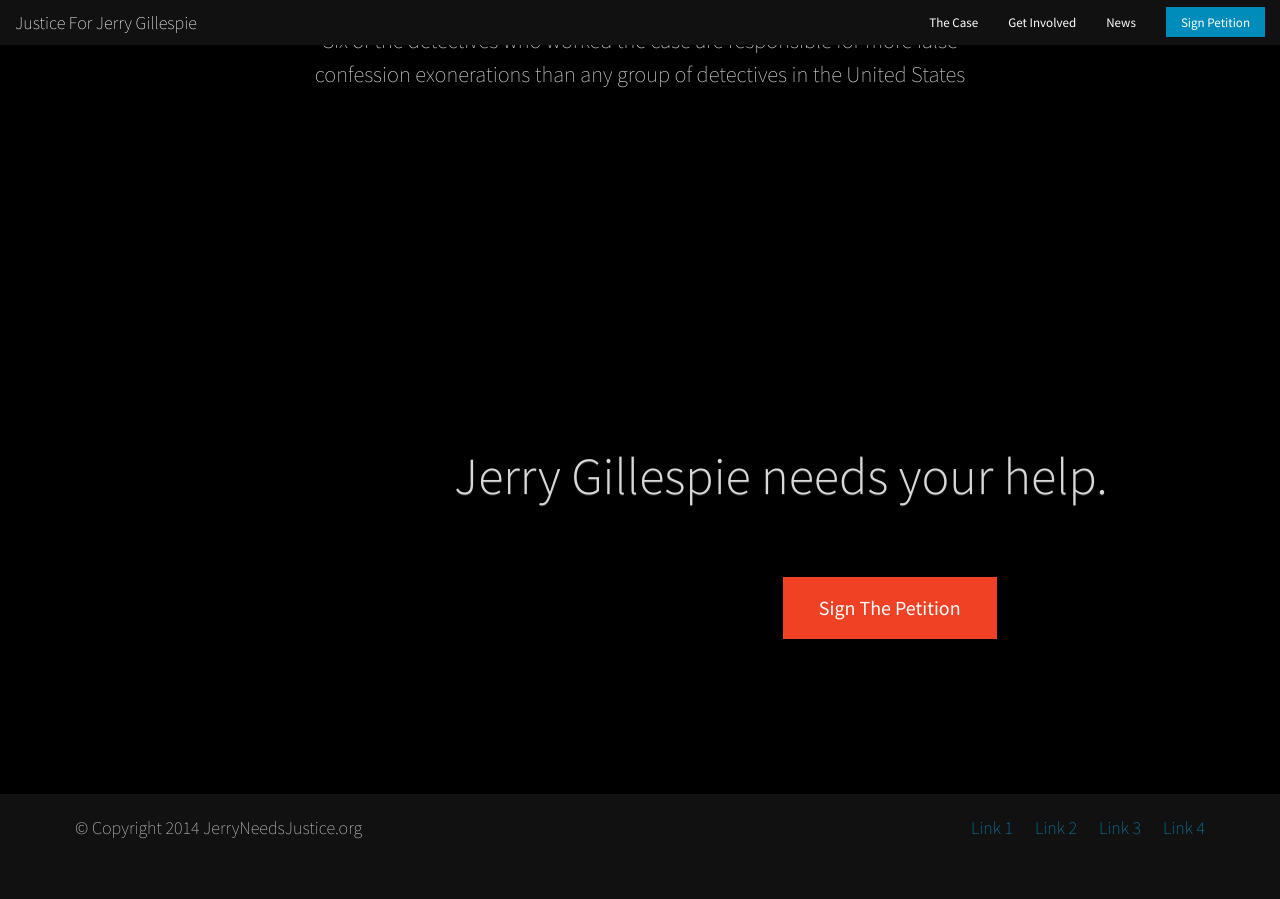
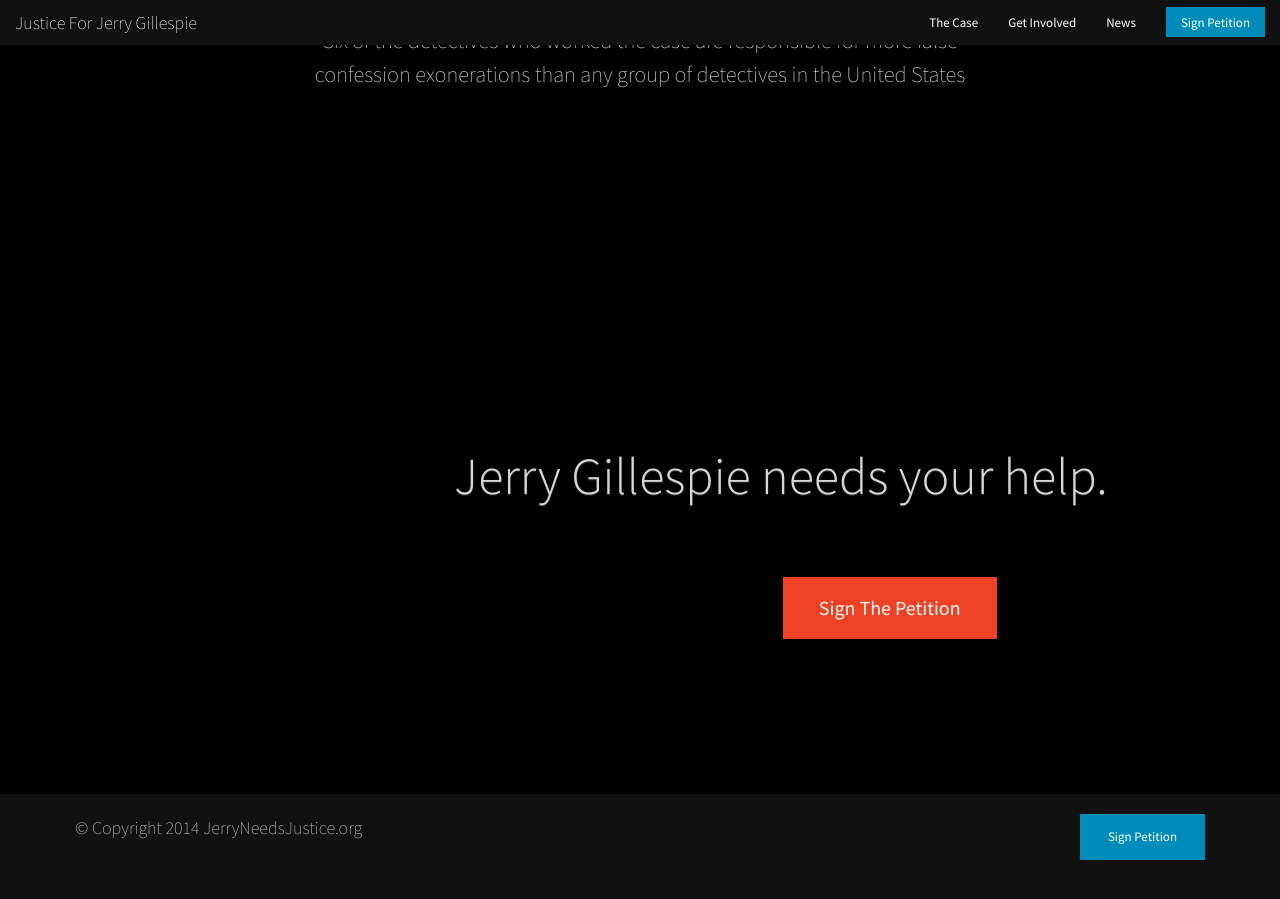
Before and after one commit to eddywashere/jnj, a Jekyll site: the page built from index.html, in a window 1280 px wide and 900 px high, scrolled down 7904 px. Built offline with Jekyll 4.4.1, drawn with Linux system fonts in a browser that asks for light colours; nearby versions of some CDN libraries; before the commit the page ends 8765 px from its top, so only the background shows below that.

Commit message:
Update default.html

```diff
--- a/_layouts/default.html
+++ b/_layouts/default.html
@@ -62,10 +62,7 @@
                 <li class="has-form"><a href="#" class="small button" style="margin-bottom: 0;">Sign Petition</a></li>
               </ul>
               <ul class="inline-list right hide-for-small-only">
-                <li><a href="#">Link 1</a></li>
-                <li><a href="#">Link 2</a></li>
-                <li><a href="#">Link 3</a></li>
-                <li><a href="#">Link 4</a></li>
+                <li class="has-form"><a href="#" class="small button">Sign Petition</a></li>
               </ul>
             </div>
           </div>
```
